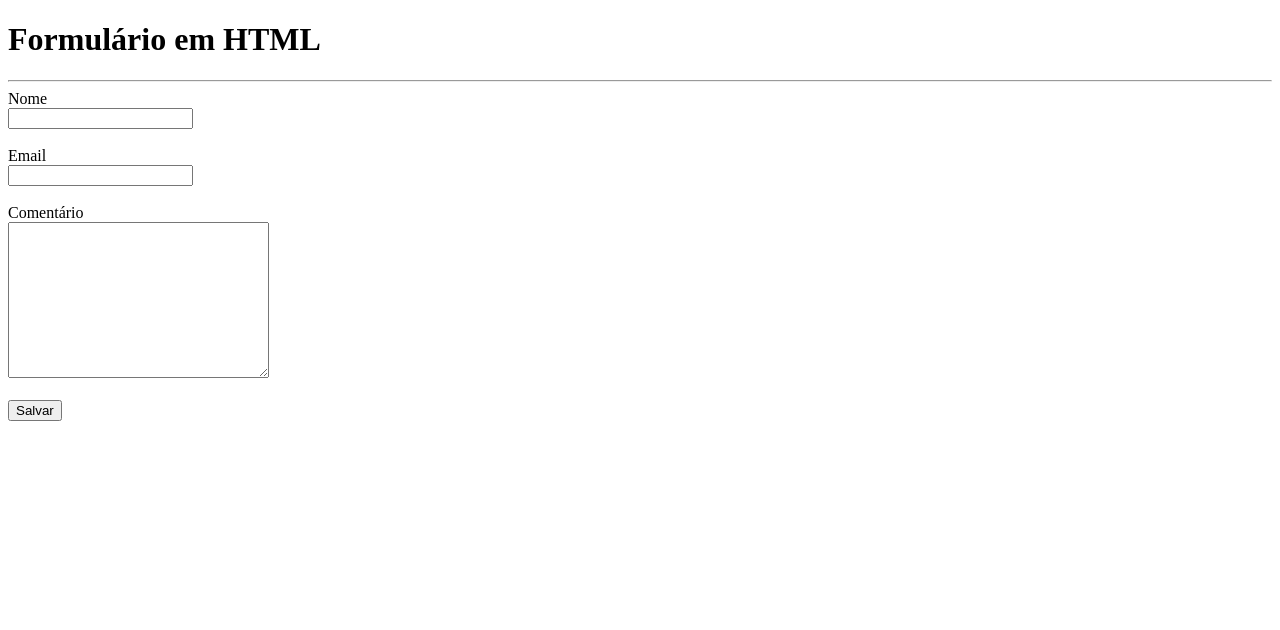
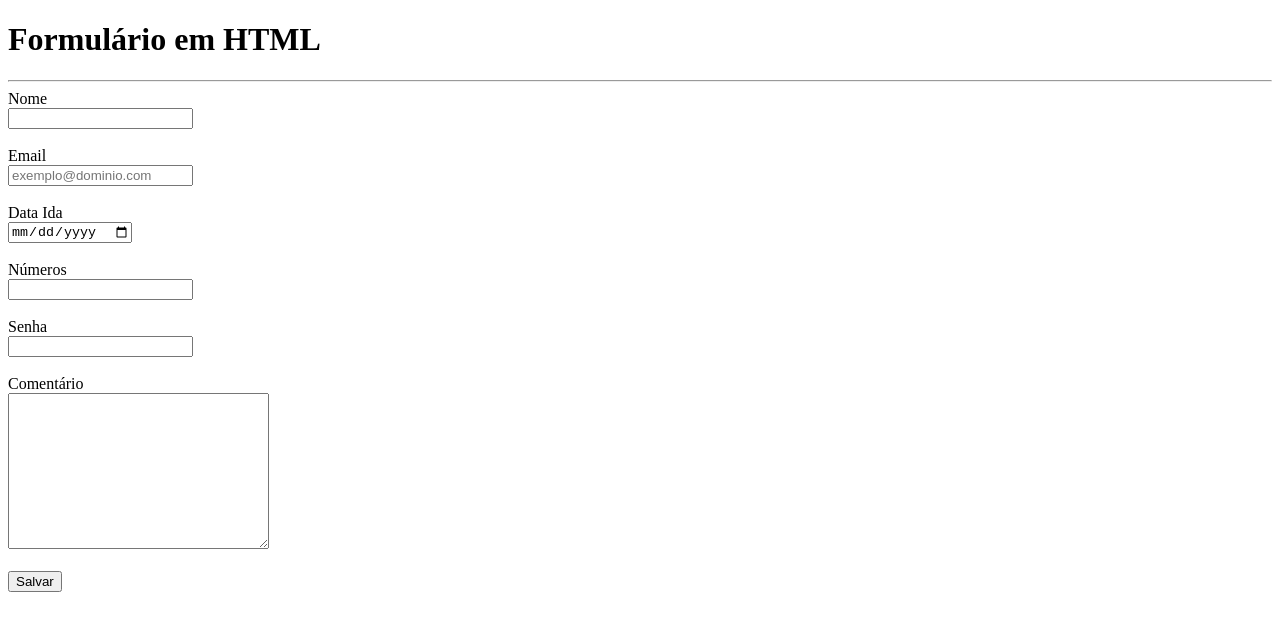
Before and after one commit to FChJunior/Atividades_Faculdade, a plain HTML site: page HTML/Atividade Prática 4/index.html in a window 1280 px wide. Drawn offline with Linux system fonts and the light colour scheme.

Commit message:
Update index.html

```diff
--- a/HTML/Atividade Prática 4/index.html
+++ b/HTML/Atividade Prática 4/index.html
@@ -15,10 +15,22 @@
         <form action="" method="get">
             <label>Nome</label><br>
             <input type="text" name = "name"><br><br>
+
             <label for="">Email</label><br>
-            <input type="email" name="email"><br><br>
+            <input placeholder="exemplo@dominio.com" type="email" name="email"><br><br>
+
+            <label>Data Ida</label><br>
+            <input type="date" required name="dataida"><br><br>
+
+            <label>Números</label><br>
+            <input type="number" name="num"><br><br>
+
+            <label>Senha</label><br>
+            <input type="password" name="password"><br><br>
+
             <label for="">Comentário</label><br>
             <textarea name="Comentário" cols="30" rows="10"></textarea><br><br>
+
             <button>Salvar</button>
         </form>
     </section>
```
